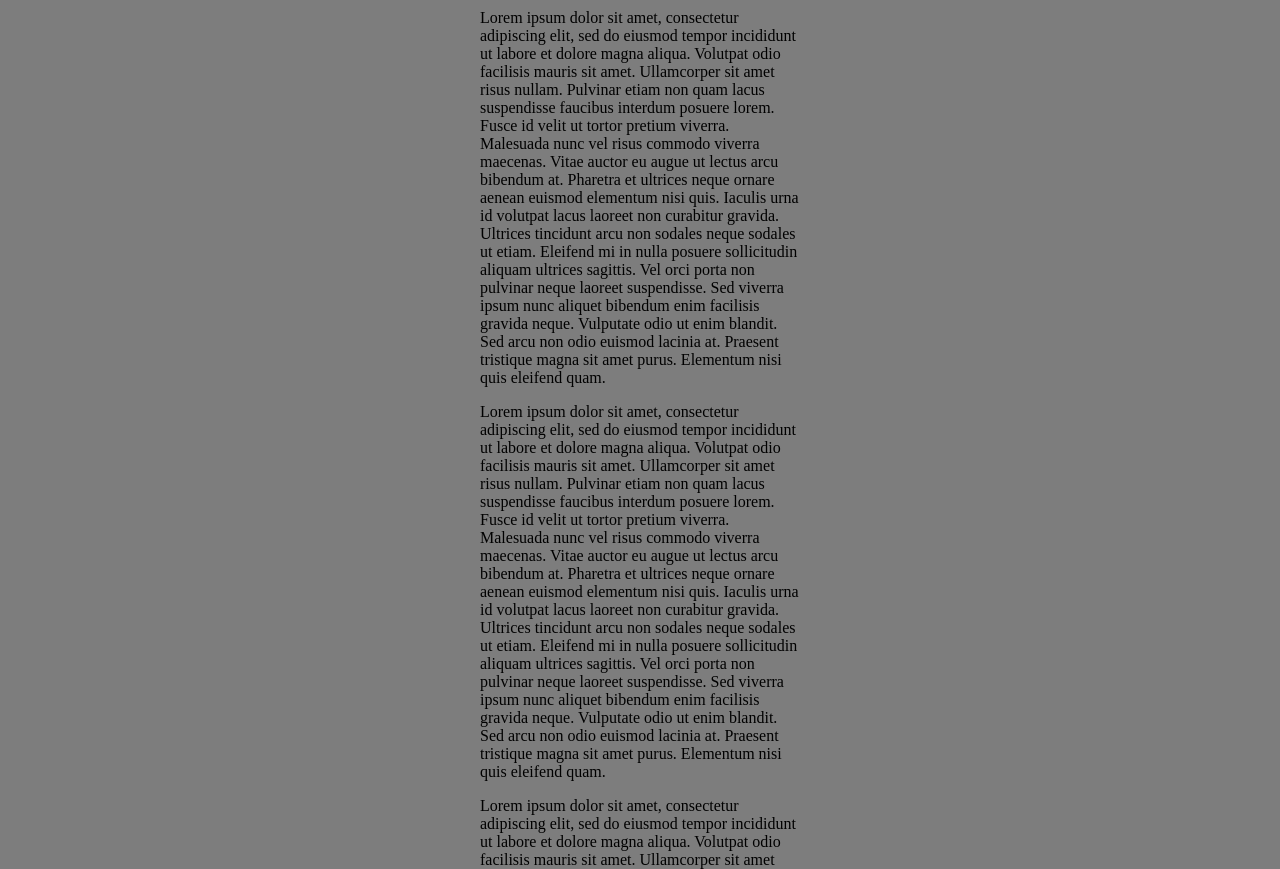
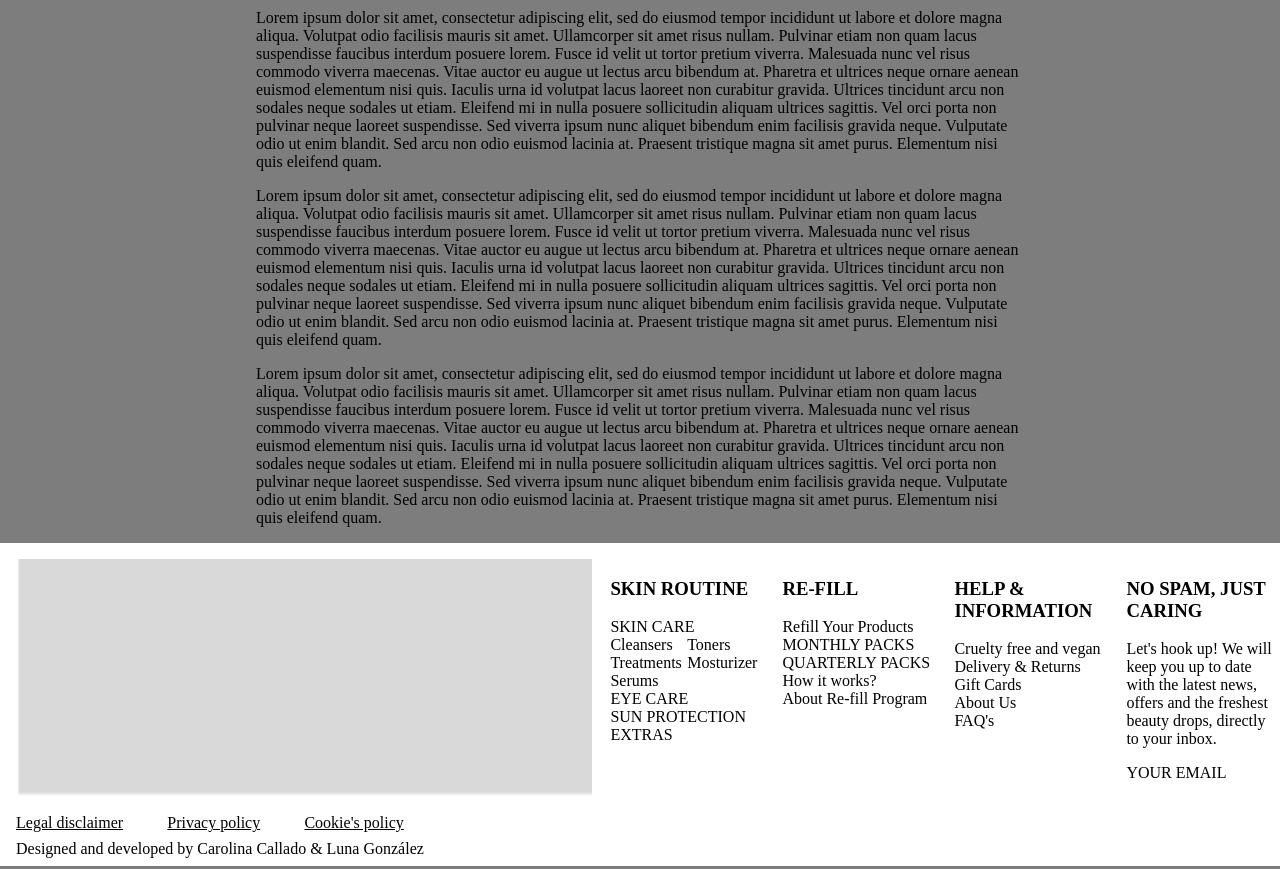
Before and after one commit to KariTToKaRo/PRACTICA_01_19-10-23, a plain HTML site: page header.html in a window 1280 px wide. Shown: the part 89-958 px from the top of the page. Drawn offline with Linux system fonts and the light colour scheme.

Commit message:
Header Footer 1.1

```diff
--- a/css/styles.css
+++ b/css/styles.css
@@ -86,14 +86,14 @@ header>p {
 }
 
 #mainContent {
-     padding: 0em 5em 0em 5em;
+     padding: 0em 10vw 0em 10vw;
 }
 
 footer {
      background-color: #FFFFFF;
      width: 100%;
      padding: 0;
-     /*padding-top: 1em;*/
+     padding-top: 1em;
 }
 
 #footerMain {
@@ -114,7 +114,6 @@ footer {
 
 #footerMain>* {
      width: 45%;
-     border: red 1px solid;
      padding-left: 1em;
 }
 
@@ -186,7 +185,7 @@ footer {
      }
 
      #mainContent {
-          padding: 0em 30em 0em 30em;
+          padding: 0 20vw 0 20vw;
      }
 
      footer {
@@ -205,7 +204,6 @@ footer {
 
      #footerMain>* {
           width: 12%;
-          border: red 1px solid;
      }
 
      #footerLogo {
```
